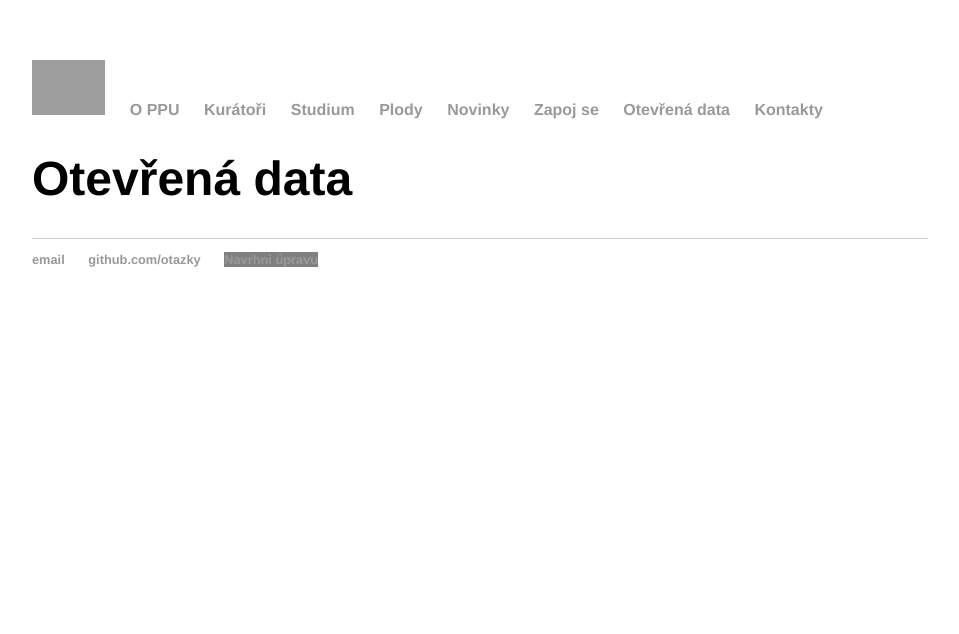
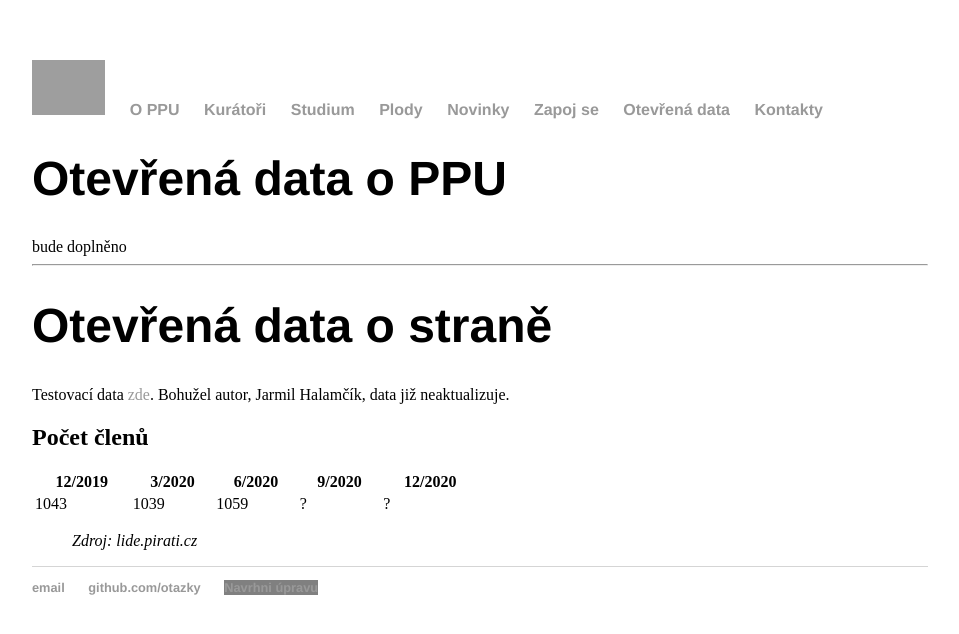
Before and after one commit to otazky/otazky.github.io, a Jekyll site: the page built from opendata/index.html, in a window 1280 px wide. Shown: the top 634 px of the page, without its empty margins (160-1119 px from the left). Built offline with Jekyll 4.4.1, drawn with Linux system fonts in a browser that asks for light colours; grey boxes are pictures that could not be loaded.

Commit message:
počet členů strany

```diff
--- a/opendata/index.html
+++ b/opendata/index.html
@@ -1,6 +1,31 @@
 ---
 layout: default
-title: Otevřená data
+title: Otevřená data o PPU
 ---
 
 <h1>{{ page.title }}</h1>
+bude doplněno
+
+<hr>
+<h1>Otevřená data o straně</h1>
+
+Testovací data <a href="https://jarmil1.github.io/pistat-out/index.htm">zde</a>. Bohužel autor, Jarmil Halamčík, data již neaktualizuje.
+
+<h2>Počet členů</h2>
+<table style="width:50%">
+  <tr>
+    <th>12/2019</th>
+    <th>3/2020</th>
+    <th>6/2020</th>
+    <th>9/2020</th>
+    <th>12/2020</th>
+  </tr>
+  <tr>
+    <td>1043</td>
+    <td>1039</td>
+    <td>1059</td>
+    <td>?</td>
+    <td>?</td>
+</table>
+
+<ul><i>Zdroj: lide.pirati.cz</i></ul>
```
